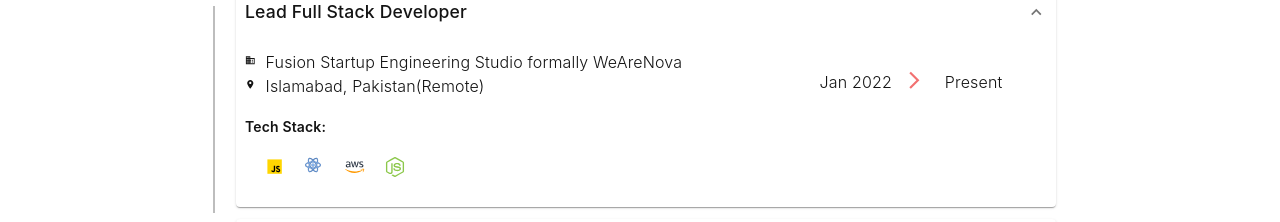
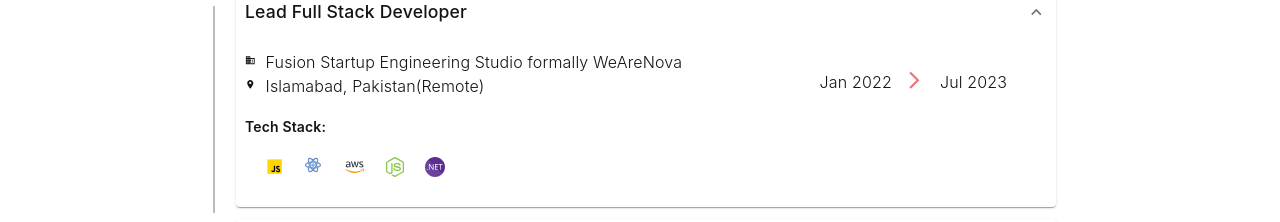
Before and after one commit to hamidnawaz28/portfolio, a Next.js app: page / in a window 1280 px wide. Shown: the part 726-948 px from the top of the page. Built offline with nearby package versions, Linux system fonts and the light colour scheme.

Commit message:
fix: stack

```diff
--- a/common/constant.ts
+++ b/common/constant.ts
@@ -27,7 +27,7 @@ export const workHistorys: WorkHistoryInterface[] = [
         company: "Fusion Startup Engineering Studio formally WeAreNova",
         location: "Islamabad, Pakistan(Remote)",
         from: "Jan 2022",
-        to: "Present",
+        to: "Jul 2023",
         summary: "As lead full stack developer my tasks are",
         responsibilities: [
             "Added smart search functionality to the platform, resulted in improved querying, which ultimately led to excellent results.",
@@ -46,6 +46,7 @@ export const workHistorys: WorkHistoryInterface[] = [
             "MySQL",
             "SASS",
             "AdobeXD",
+            "DotNet"
         ],
     },
     {
@@ -86,6 +87,6 @@ export const workHistorys: WorkHistoryInterface[] = [
             "Developed data analysis and selenium-based automation tools in python.",
         ],
         links: [],
-        stack: ["Javascript", "ES6", "Vue", "React", "Python"],
+        stack: ["Javascript", "ES6", "Vue", "React", "Python", "DotNet"],
     }
 ];
```
